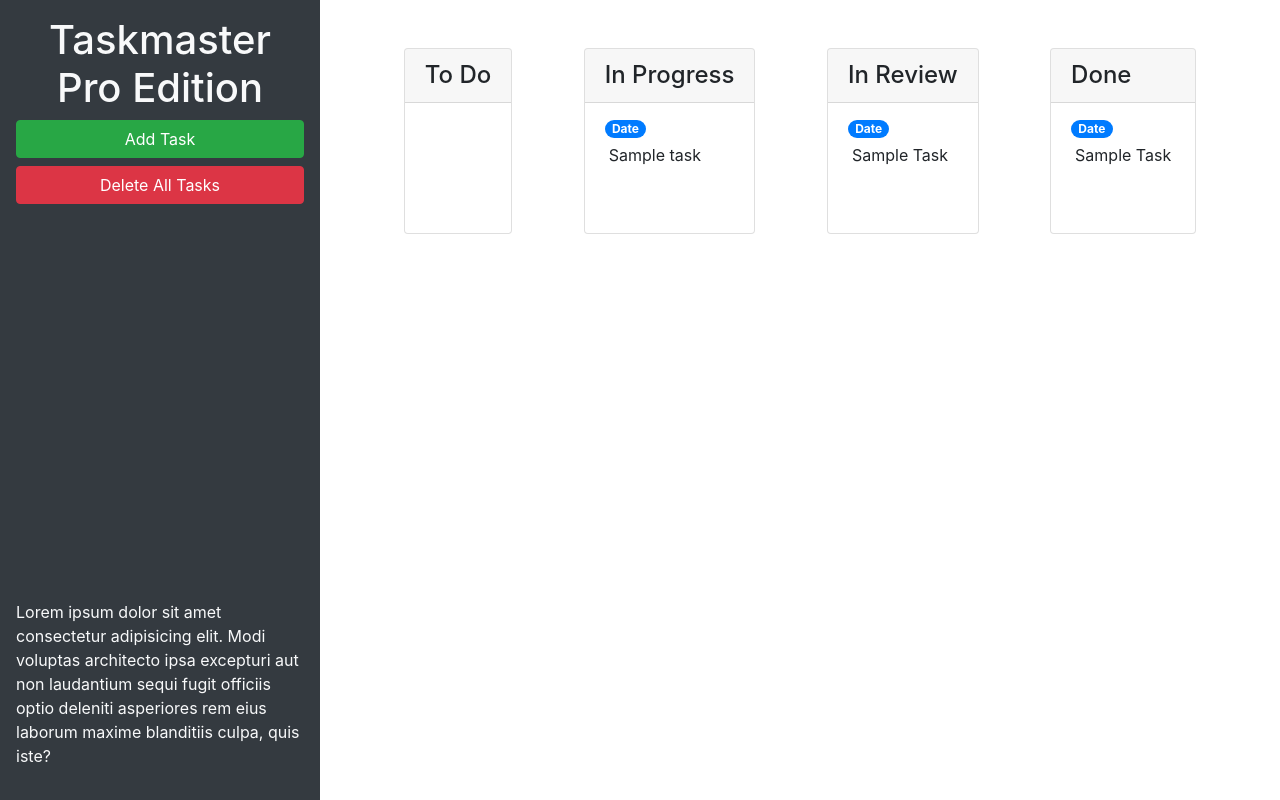
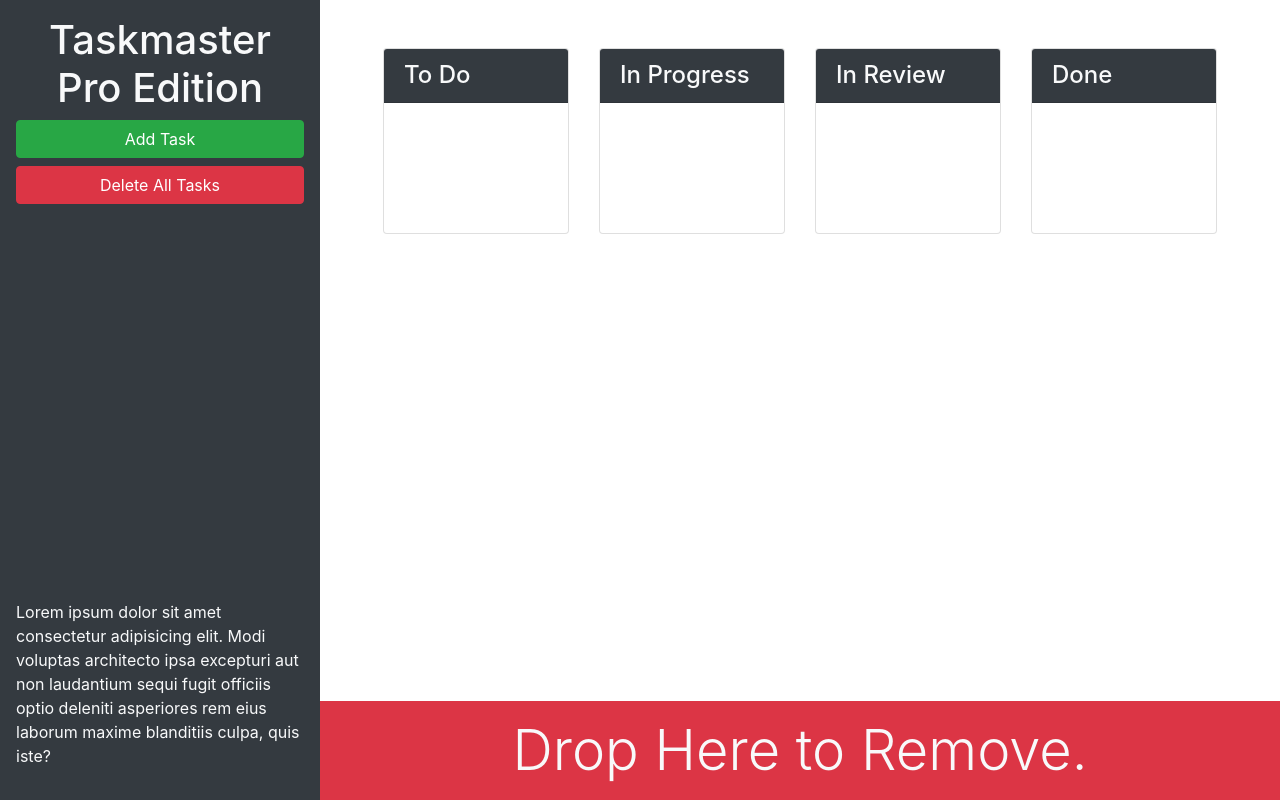
Before and after one commit to kgil60/taskmaster-pro, a plain HTML site: page index.html in a window 1280 px wide. Drawn offline with nearby package versions, Linux system fonts and the light colour scheme.

Commit message:
add bootstrap styles and trash banner

```diff
--- a/index.html
+++ b/index.html
@@ -13,55 +13,64 @@
 <body>
 
   <div class="row min-vh-100 no-gutters">
-    <header class="col-12 col-lg-3 bg-dark text-light d-flex flex-column p-4 p-lg-3">
+    <header class="col-12 col-lg-3 bg-dark text-light sticky-top d-flex flex-column p-4 p-lg-3">
       <h1 class="text-center">Taskmaster Pro Edition</h1>
       <button id="create-task" class="btn btn-block btn-success" data-toggle="modal" data-target="#task-form-modal">Add
         Task</button>
       <button id="remove-tasks" class="btn btn-block btn-danger">Delete All Tasks</button>
-      <p class="mt-auto">Lorem ipsum dolor sit amet consectetur adipisicing elit. Modi voluptas architecto ipsa
+      <p class="mt-auto d-none d-lg-block">Lorem ipsum dolor sit amet consectetur adipisicing elit. Modi voluptas architecto ipsa
         excepturi aut non
         laudantium sequi fugit officiis optio deleniti asperiores rem eius laborum maxime blanditiis culpa, quis iste?
       </p>
     </header>
-    <main class="col-12 col-lg-9">
+    <main class="col-12 col-lg-9 d-flex flex-column">
       <div class="m-5 row justify-content-around">
-
-        <div class="card">
-          <h4 class="card-header">To Do</h4>
-          <ul id="list-toDo" class="list-group list-group-flush"> </ul>
+        <!--  -->
+        <div class="col-12 col-md-6 col-xl-3 mb-3">
+          <div class="card">
+            <h4 class="card-header bg-dark text-light">
+              To Do
+            </h4>
+            <ul id="list-toDo" class="list-group list-group-flush">
+            </ul>
+          </div>
         </div>
-
-        <div class="card">
-          <h4 class="card-header">In Progress</h4>
-          <ul id="list-inProgress" class="list-group list-group-flush">
-            <li class="list-group-item">
-              <span class="badge badge-primary badge-pill">Date</span>
-              <p class="m-1">Sample task</p>
-            </li>
-          </ul>
+        <!--  -->
+        <div class="col-12 col-md-6 col-xl-3 mb-3">
+          <div class="card">
+            <h4 class="card-header bg-dark text-light">
+              In Progress
+            </h4>
+            <ul id="list-inProgress" class="list-group list-group-flush">
+            </ul>
+          </div>
         </div>
-
-        <div class="card">
-          <h4 class="card-header">In Review</h4>
-          <ul id="list-inReview" class="list-group list-group-flush">
-            <li class="list-group-item">
-              <span class="badge badge-primary badge-pill">Date</span>
-              <p class="m-1">Sample Task</p>
-            </li>
-          </ul>
+        <!--  -->
+        <div class="col-12 col-md-6 col-xl-3 mb-3">
+          <div class="card">
+            <h4 class="card-header bg-dark text-light">
+              In Review
+            </h4>
+            <ul id="list-inReview" class="list-group list-group-flush">
+            </ul>
+          </div>
         </div>
-
-        <div class="card">
-          <h4 class="card-header">Done</h4>
-          <ul class="list-group list-group-flush" id="list-done">
-            <li class="list-group-item">
-              <span class="badge badge-primary badge-pill">Date</span>
-              <p class="m-1">Sample Task</p>
-            </li>
-          </ul>
+        <!--  -->
+        <div class="col-12 col-md-6 col-xl-3 mb-3">
+          <div class="card">
+            <h4 class="card-header bg-dark text-light">
+              Done
+            </h4>
+            <ul id="list-done" class="list-group list-group-flush">
+            </ul>
+          </div>
         </div>
-
+    </div>
+    <div class="mt-auto" id="trash">
+      <div class="w-100 bg-danger p-3 text-center text-light display-4">
+        Drop Here to Remove.
       </div>
+    </div>
     </main>
   </div>
 
```
